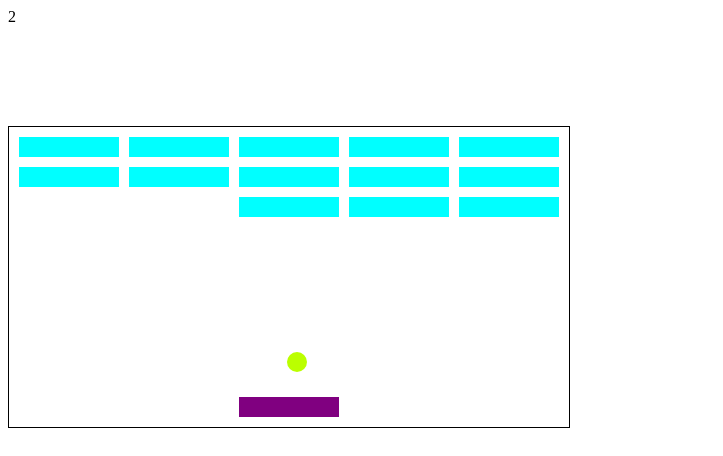
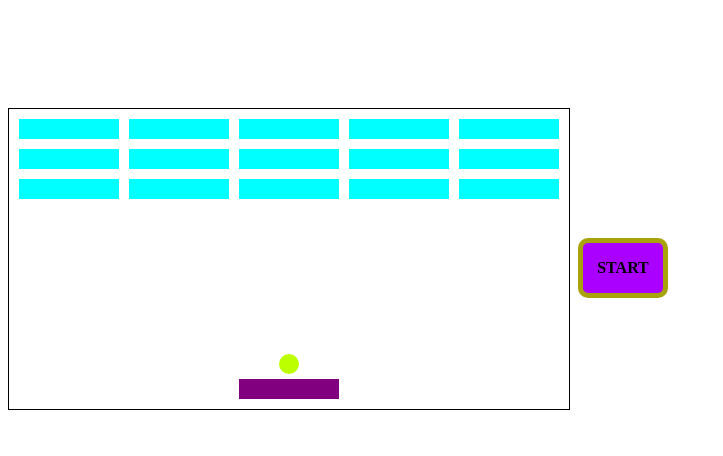
Before and after one commit to rk1091/7-Retro-Games-in-JS, a plain HTML site: page js/made project + files/games/breakout/index.html in a window 1280 px wide. Shown: the whole page, without its empty margins (0-723 px from the left). Drawn offline with Linux system fonts and the light colour scheme.

Commit message:
start button added

```diff
--- a/js/made project + files/games/breakout/app.js
+++ b/js/made project + files/games/breakout/app.js
@@ -1,5 +1,8 @@
 const grid = document.querySelector('.grid') //class created with js if it didnt exist
 let score = document.querySelector('#score')
+let btn = document.querySelector('#btn')
+
+// btn.style.left = 310
 
 const blockWidth = 100
 const blockHeight = 20
@@ -100,8 +103,20 @@ function moveUser(e) {
 }
 
 //adding start button
-document.addEventListener('keydown', moveUser)
-timerId = setInterval(moveBall, 30);
+btn = document.getElementById('btn')
+btn.addEventListener('click', start)
+
+function start() {
+    document.addEventListener('keydown', moveUser)
+    timerId = setInterval(moveBall, 30);
+
+    btn.remove()
+
+}
+// const btn = document.createElement('div')
+// btn.classList.add('btn')
+
+// document.removeElement('btn')
 
 
 //draw ball
--- a/js/made project + files/games/breakout/index.html
+++ b/js/made project + files/games/breakout/index.html
@@ -10,10 +10,14 @@
 </head>
 
 <body>
+
     <div id="score"></div>
+
     <div class="grid">
         <!-- <div class="block"></div> -->
+
     </div>
+    <div id="btn"><b>Start</b></div>
     <script src="app.js"></script>
 </body>
 
--- a/js/made project + files/games/breakout/styles.css
+++ b/js/made project + files/games/breakout/styles.css
@@ -29,3 +29,23 @@
     border-radius: 10px;
     background-color: rgb(187, 255, 0);
 }
+
+#btn {
+    position: absolute;
+    width: 80px;
+    height: 50px;
+    border-radius: 10px;
+    /* border-width: 50px; */
+    border: solid #a8a30b 5px;
+    background-color: rgb(170, 0, 255);
+    /* text-align: center; */
+    display: flex;
+    justify-content: center;
+    align-items: center;
+    margin-top: 230px;
+    margin-left: 570px;
+    text-transform: uppercase;
+    cursor: pointer;
+    /* text-decorat; */
+    /* text-size-adjust: 30px; */
+}
```
